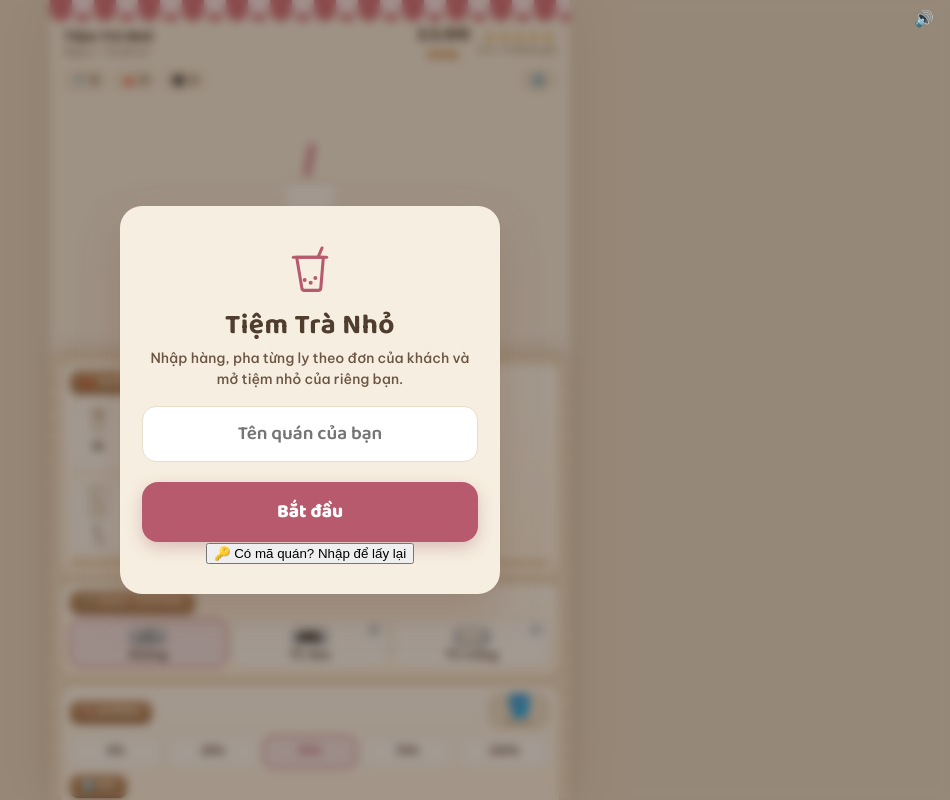
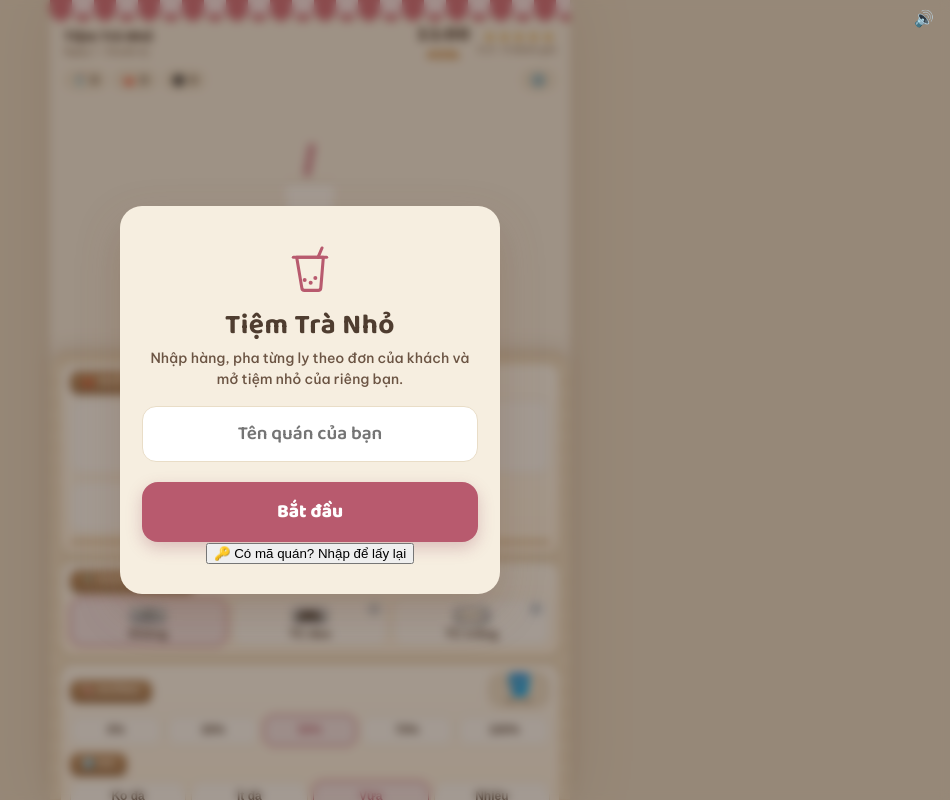
Before and after one commit to mypacksoft/tiem-tra, a plain HTML site: page index.html in a window 1280 px wide. Shown: the whole page, without its empty margins (330-1280 px from the left). Drawn offline with Linux system fonts and the light colour scheme.

Commit message:
Ly M va L cung mot hang (ngang), binh tra xuong hang duoi - gon va vua man hinh

```diff
--- a/index.html
+++ b/index.html
@@ -97,9 +97,9 @@
   .plaque{display:inline-block; background:linear-gradient(#bd8e5e,#a3764b); color:#fff5e6; border:1.5px solid #875c37; border-radius:8px; padding:3px 11px; font-size:10px; font-weight:800; letter-spacing:.6px; text-transform:uppercase; box-shadow:0 2px 0 #7a5331, inset 0 1px 0 rgba(255,255,255,.28); white-space:nowrap; text-shadow:0 1px 1px rgba(90,55,25,.4);}
   .cHint{color:#8a7250; text-transform:none; letter-spacing:0; font-weight:700; font-size:10px;}
   .cTeaRow{padding-bottom:7px; border-bottom:4px solid; border-image:linear-gradient(90deg,#d9b98c,#c79e6e,#d9b98c) 1; border-radius:0 0 4px 4px;}
-  .cTeaRow{display:flex; gap:8px; align-items:flex-start;}
-  .cups{display:flex; flex-direction:column; gap:5px; flex:none;}
-  .cups .opt{padding:6px 8px; min-width:56px;}
+  .cTeaRow{display:flex; flex-direction:column; gap:7px;}
+  .cups{display:flex; flex-direction:row; gap:6px;}
+  .cups .opt{flex:1; padding:5px 8px;}
   .teaBar{flex:1; display:grid; grid-template-columns:repeat(3,1fr); gap:5px;}
   .teaBar .opt{padding:5px 2px; touch-action:none; position:relative;}
   .teaBar .opt.sel{border-color:var(--teal); background:#e3f3ef; box-shadow:0 0 0 2px rgba(63,170,154,.25);}
@@ -241,7 +241,7 @@
     <div class="cboard">
       <div class="cLabel"><span class="plaque">🫖 Quầy trà</span><span class="cHint">chọn ly rồi GIỮ bình trà để rót</span></div>
       <div class="cTeaRow">
-        <div class="cups opts" id="optSize"></div>
+        <div class="cups" id="optSize"></div>
         <div class="teaBar" id="optTea"></div>
       </div>
     </div>
```
